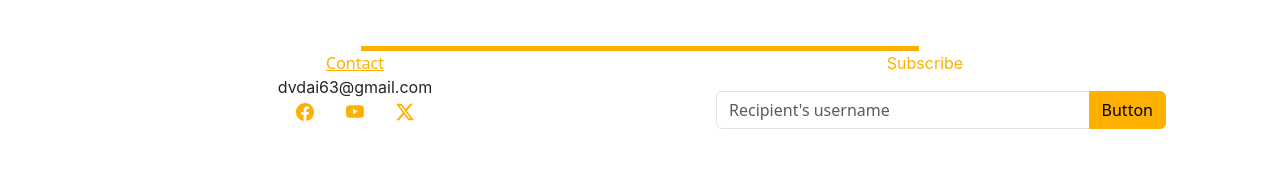
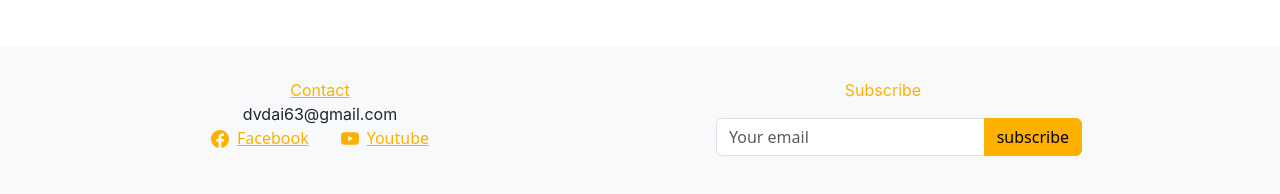
Before and after one commit to daidtech/FE_myspace, a Next.js app: page /blog in a window 1280 px wide. Shown: the part 2461-2655 px from the top of the page. Before the commit the page ends 2606 px from the top, so only its background shows below. Built offline with nearby package versions, Linux system fonts and the light colour scheme.

Commit message:
update footer

```diff
--- a/components/layouts/Users/Footer/Footer.module.scss
+++ b/components/layouts/Users/Footer/Footer.module.scss
@@ -2,6 +2,8 @@
 
 .footer {
   text-align: center;
+  background-color: $secondary;
+  padding: 2rem;
   p {
     margin:0;
   }
--- a/components/layouts/Users/Footer/Footer.tsx
+++ b/components/layouts/Users/Footer/Footer.tsx
@@ -4,42 +4,36 @@ import { BsFacebook, BsYoutube, BsTwitterX } from 'react-icons/bs';
 
 export default function Footer() {
   return (
-    <Container className={styles.footer}>
-      <Row>
-        <Col>
-          <div className={styles.gapLine}></div>
-        </Col>
-      </Row>
+    <Container fluid className={styles.footer}>
       <Row className={styles.content}>
         <Col md={6}>
           <div>
             <a href="/contact">
-              Contact
+              <p>Contact</p>
             </a>
             <p>dvdai63@gmail.com</p>
             <div className={styles.social}>
               <a href="#">
                 <BsFacebook fontSize="large" />
+                <span className="ps-2">Facebook</span>
               </a>
               <a href="#">
                 <BsYoutube fontSize="large" />
-              </a>
-              <a href="#">
-                <BsTwitterX fontSize="large" />
+                <span className="ps-2">Youtube</span>
               </a>
             </div>
           </div>
         </Col>
         <Col md={6}>
-          <p className="text-primary">Subscribe</p>
-          <InputGroup className="m-3 px-5">
+          <p className="text-primary w-75">Subscribe</p>
+          <InputGroup className="m-3 px-5 w-75">
             <Form.Control
-              placeholder="Recipient's username"
-              aria-label="Recipient's username"
-              aria-describedby="basic-addon2"
+              placeholder="Your email"
+              aria-label="Your email"
+              aria-describedby=""
             />
             <Button variant="primary" id="button-addon2">
-              Button
+              subscribe
             </Button>
           </InputGroup>
         </Col>
--- a/styles/variables.scss
+++ b/styles/variables.scss
@@ -6,5 +6,6 @@ $gapLg: 1.5rem;
 
 
 $primary: #feb000;
+$secondary: #f8f9fa;
 
 $textColor: #7f8693;
```
